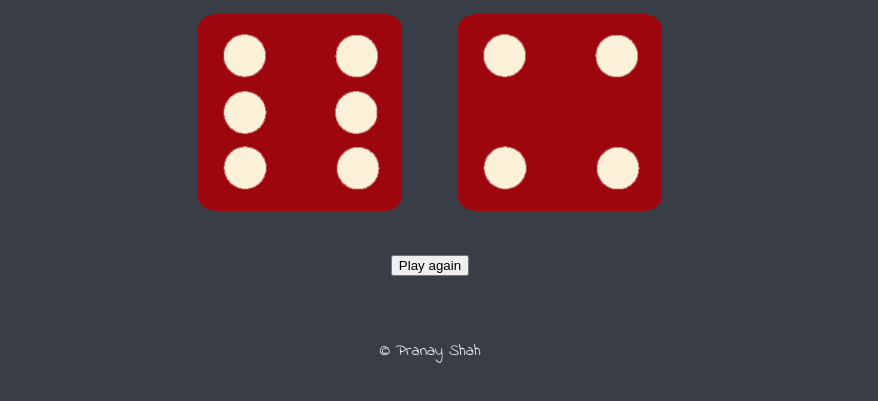
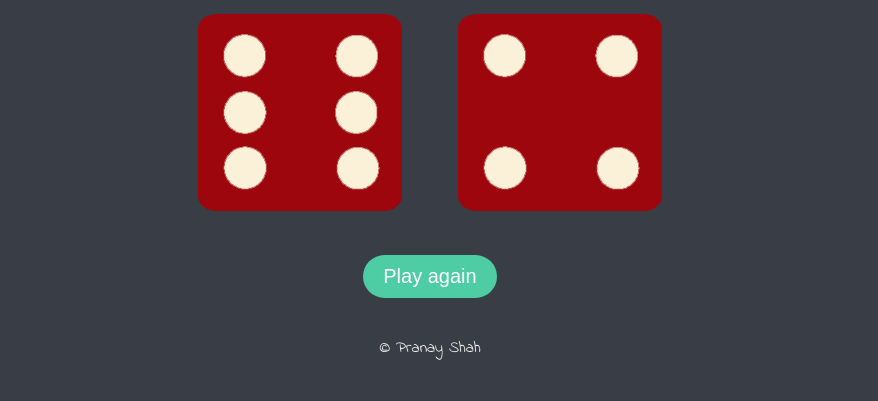
Before and after one commit to pranay-23/Dice-Game, a plain HTML site: page index.html in a window 1280 px wide. Shown: the part 321-722 px from the top of the page, without its empty margins (210-1088 px from the left). Drawn offline with Linux system fonts and the light colour scheme.

Commit message:
Update styles.css

```diff
--- a/styles.css
+++ b/styles.css
@@ -33,9 +33,37 @@ img {
 }
 
 footer {
-  margin-top: 5%;
+  margin-top: 3%;
   color: #EEEEEE;
   text-align: center;
   font-family: 'Indie Flower', cursive;
 
 }
+
+.btn {
+  background: #4ECCA3;
+  background-image: -webkit-linear-gradient(top, #4ECCA3, #4ECCA3);
+  background-image: -moz-linear-gradient(top, #4ECCA3, #4ECCA3);
+  background-image: -ms-linear-gradient(top, #4ECCA3, #4ECCA3);
+  background-image: -o-linear-gradient(top, #4ECCA3, #4ECCA3);
+  background-image: linear-gradient(to bottom, #4ECCA3, #4ECCA3);
+  -webkit-border-radius: 24;
+  -moz-border-radius: 24;
+  border-radius: 24px;
+  font-family: Arial;
+  color: #ffffff;
+  font-size: 20px;
+  padding: 10px 20px 10px 20px;
+  border: solid #1f628d 0px;
+  text-decoration: none;
+}
+
+.btn:hover {
+  background: #46ebb4;
+  background-image: -webkit-linear-gradient(top, #46ebb4, #46ebb4);
+  background-image: -moz-linear-gradient(top, #46ebb4, #46ebb4);
+  background-image: -ms-linear-gradient(top, #46ebb4, #46ebb4);
+  background-image: -o-linear-gradient(top, #46ebb4, #46ebb4);
+  background-image: linear-gradient(to bottom, #46ebb4, #46ebb4);
+  text-decoration: none;
+}
```
